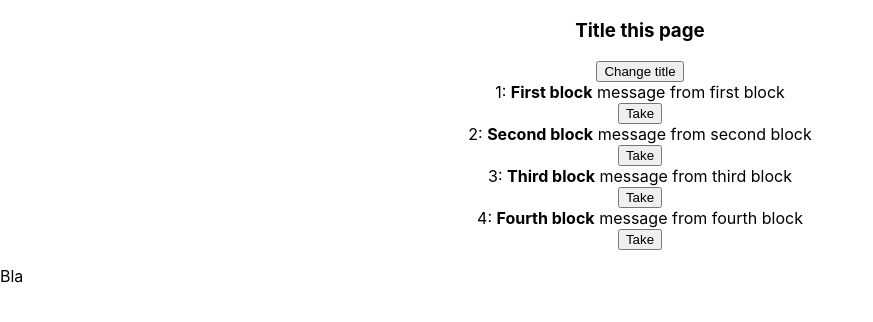
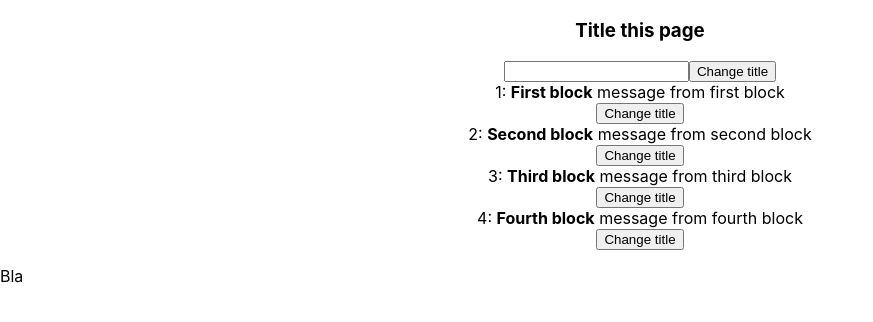
Before and after one commit to examlpe4dranik/reactjs-sandbox, a React (Create React App) app: page / in a window 1280 px wide. Shown: the top 322 px of the page, without its empty margins (0-873 px from the left). Built offline with nearby package versions, Linux system fonts and the light colour scheme.

Commit message:
Used input event

```diff
--- a/src/App.js
+++ b/src/App.js
@@ -18,7 +18,12 @@ class App extends Component {
     this.setState({
       titlePage: newtitle
     });
+  }
 
+  handleInput = (event) =>{
+    this.setState({
+      titlePage: event.target.value
+    })
   }
 
   render() {
@@ -30,6 +35,7 @@ class App extends Component {
         <div className="App" style={divStyle}>
           <h3>{this.state.titlePage}</h3>
 
+          <input type="text" onChange={this.handleInput} />
           <button onClick={this.changeTitleHandler.bind(this, this.state.titlePage + "+")}>Change title</button>
 
             <SameBlock
--- a/src/SameBlock/SameBlock.js
+++ b/src/SameBlock/SameBlock.js
@@ -3,6 +3,6 @@ import React from 'react';
 export default (props) => (
     <div>
         <div>{props.number}: <strong>{props.name}</strong> {props.message}</div>
-        <button onClick={props.onChangeTitle}>Take</button>
+        <button onClick={props.onChangeTitle}>Change title</button>
     </div>
 );
```
